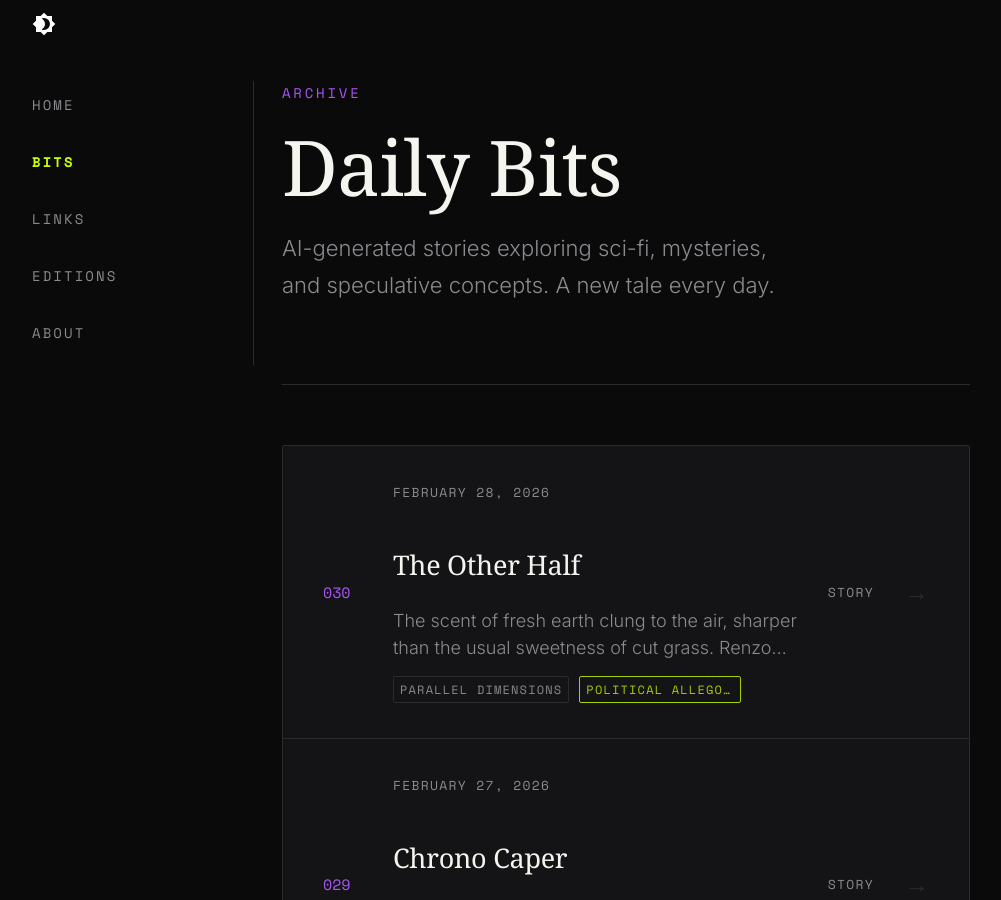
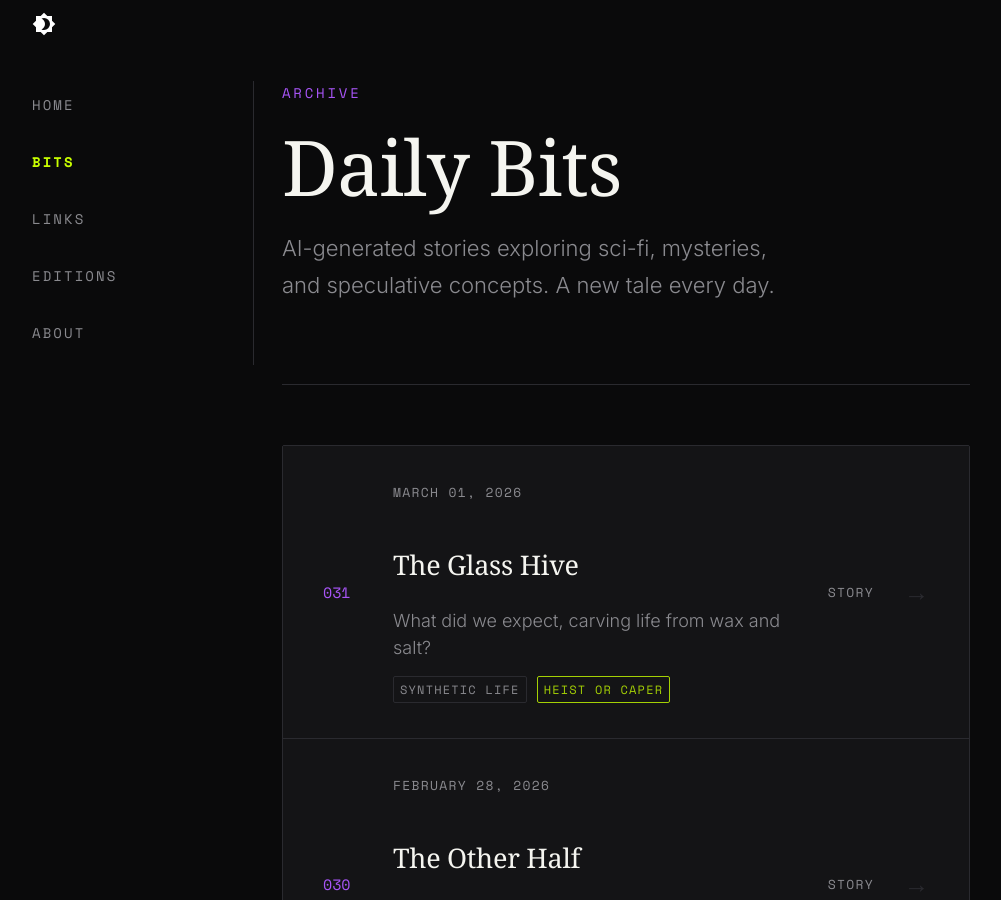
Before and after one commit to obscurebit/b1ts, an MkDocs documentation site: the page built from docs/bits/index.md, in a window 1280 px wide and 900 px high. Shown: the whole window, without its empty margins (14-1015 px from the left). Built offline with MkDocs 1.6.1 and Material for MkDocs 9.7.7, drawn with Linux system fonts in a browser that asks for light colours; some web fonts are replaced; comment, search, counter and statistics services are not loaded.

Commit message:
🤖 Daily content update - 2026-03-01

```diff
--- a/docs/bits/index.md
+++ b/docs/bits/index.md
@@ -10,6 +10,17 @@ description: AI-generated sci-fi stories, mysteries, and speculative tales
 </div>
 
 <div class="archive-list">
+  <a href="posts/2026-03-01-the-glass-hive/" class="archive-item">
+    <div class="archive-item__number">031</div>
+    <div class="archive-item__content">
+      <span class="archive-item__date">March 01, 2026</span>
+      <h3 class="archive-item__title">The Glass Hive</h3>
+      <p class="archive-item__excerpt">What did we expect, carving life from wax and salt?</p>
+      <div class="archive-item__tags"><span class="archive-item__theme">Synthetic Life</span><span class="archive-item__genre" title="Heist or caper, clever and kinetic">Heist or caper</span></div>
+    </div>
+    <span class="archive-item__category">Story</span>
+    <span class="archive-item__arrow">→</span>
+  </a>
   <a href="posts/2026-02-28-the-other-half/" class="archive-item">
     <div class="archive-item__number">030</div>
     <div class="archive-item__content">
--- a/overrides/home.html
+++ b/overrides/home.html
@@ -12,7 +12,7 @@
     <div class="ob-hero__eyebrow">
       <span class="ob-hero__date">{{ now().strftime('%B %d, %Y') if now is defined else 'Daily Updates' }}</span>
       <span class="ob-hero__divider">/</span>
-      <span class="ob-hero__edition">Edition #030</span>
+      <span class="ob-hero__edition">Edition #031</span>
     </div>
 
     <h1 class="ob-hero__title">
@@ -55,15 +55,15 @@
       <div class="ob-today__line"></div>
     </div>
 
-    <a href="{{ 'bits/posts/2026-02-28-the-other-half/' | url }}" class="ob-today__story">
+    <a href="{{ 'bits/posts/2026-03-01-the-glass-hive/' | url }}" class="ob-today__story">
       <div class="ob-today__story-meta">
-        <span class="ob-today__category">Parallel Dimensions</span>
-        <span class="ob-today__genre">Political allegory</span>
+        <span class="ob-today__category">Synthetic Life</span>
+        <span class="ob-today__genre">Heist or caper</span>
         <span class="ob-today__reading-time">4 min read</span>
       </div>
-      <h2 class="ob-today__story-title">The Other Half</h2>
+      <h2 class="ob-today__story-title">The Glass Hive</h2>
       <p class="ob-today__story-excerpt">
-        The scent of fresh earth clung to the air, sharper than the usual sweetness of cut grass. Renzo paused his push mower, wiping his brow with a rag. At the cemetery’s edge, a man in a gray suit stood to...
+        What did we expect, carving life from wax and salt?
       </p>
       <div class="ob-today__story-cta">
         <span>Read the full story</span>
@@ -87,16 +87,16 @@
     </div>
 
     <div class="ob-links__grid">
-      <a href="https://openreview.net/forum?id=yIoMqDes7O" target="_blank" rel="noopener" class="ob-link ob-link--featured">
+      <a href="https://www.thehastingscenter.org/who-we-are/our-research/selected-past-projects/ethical-issues-in-synthetic-biology-four-case-studies/" target="_blank" rel="noopener" class="ob-link ob-link--featured">
         <span class="ob-link__number">01</span>
         <div class="ob-link__content">
-          <h3 class="ob-link__title">When Agents “Misremember” Collectively: Exploring the Mandela Effect in LLM-based Multi-Agent Systems | OpenReview</h3>
-          <p class="ob-link__desc">Recent advancements in large language models (LLMs) have significantly enhanced the capabilities of ...</p>
+          <h3 class="ob-link__title">Ethical Issues in Synthetic Biology: Four Case Studies - The Hastings Center for Bioethics</h3>
+          <p class="ob-link__desc">Ethical Issues in Synthetic Biology: Four Case Studies Investigators : Gregory Kaebnick , Tom Murray...</p>
         </div>
         <span class="ob-link__arrow">↗</span>
       </a>
 
-      <a href="{{ 'links/posts/2026-02-28-daily-links/' | url }}" class="ob-link ob-link--more">
+      <a href="{{ 'links/posts/2026-03-01-daily-links/' | url }}" class="ob-link ob-link--more">
         <span class="ob-link__more-text">View all links</span>
         <span class="ob-link__more-count">+0 more today</span>
       </a>
```
Also changed, not shown: docs/bits/posts/2026-03-01-the-glass-hive.md (added, +71 -0 lines), docs/editions.md (+11 -0 lines), docs/editions/posts/2026-03-01-edition-031.md (added, +28 -0 lines), docs/links/index.md (+9 -0 lines), docs/links/posts/2026-03-01-daily-links.md (added, +35 -0 lines), docs/substack/2026-03-01-edition-031.md (added, +90 -0 lines).
